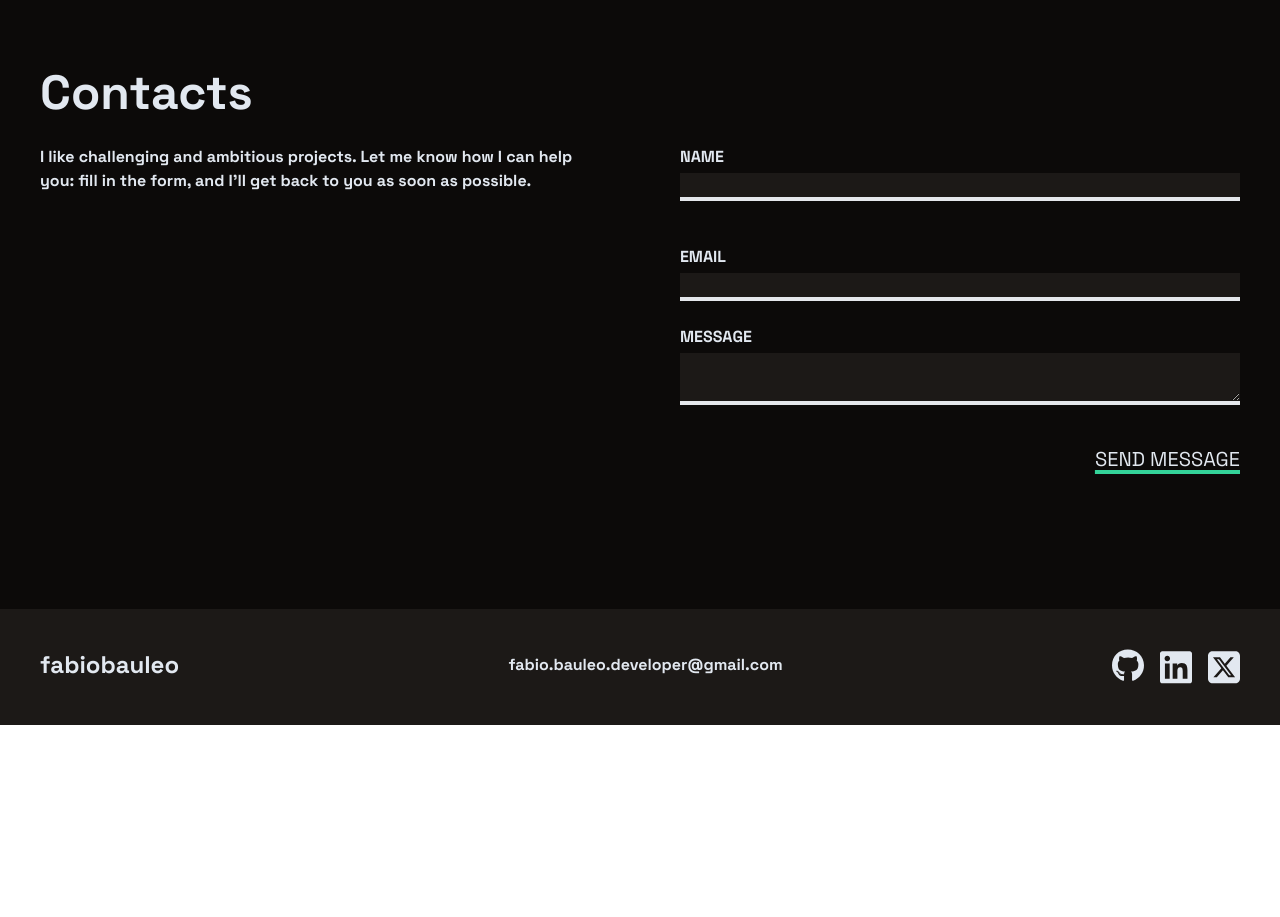
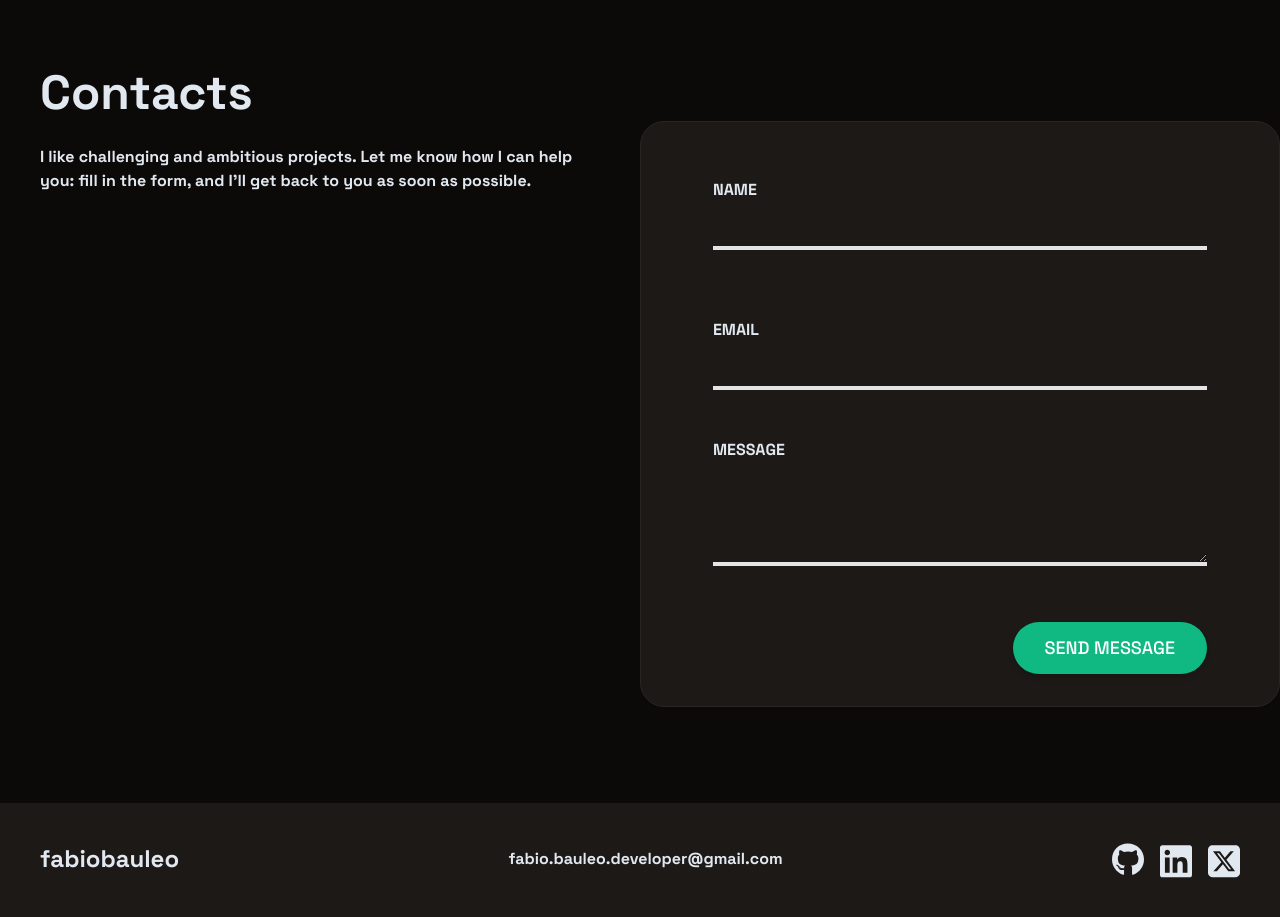
Before and after one commit to FabioDev86/my_new_portfolio, a Next.js app: page / in a window 1280 px wide. Shown: the part 1920-2837 px from the top of the page. Before the commit the page ends 2645 px from the top, so only its background shows below. Built offline with nearby package versions, Linux system fonts and the light colour scheme.

Commit message:
fix(ui): enhance Contact form UX, add visual feedback, and polish premium styling

```diff
--- a/src/components/Contact.jsx
+++ b/src/components/Contact.jsx
@@ -8,14 +8,15 @@ import text from "../utils/text.json";
 
 export default function Contact(){
     const {language} = useLanguage();
+    const [submitStatus, setSubmitStatus] = useState({ state: 'idle', message: '' });
 
     const MyInput = ({ label, ...props }) => {
         const [field, meta] = useField(props);
         return (
             <div className="mx-10 flex flex-col  my-5">
                 <label htmlFor={props.id || props.name} className="self-start"><p className="m-0">{label}</p></label>
-                <input className="border-b-4 outline-none dark:bg-stone-900 dark:caret-slate-200 dark:text-slate-200 bg-zinc-100" {...field} {...props} />
-                <div className="error">{ meta.touched && meta.error ? meta.error : null }</div>
+                <input className="border-b-4 outline-none dark:bg-stone-900 dark:caret-emerald-400 dark:text-slate-200 bg-zinc-50 border-zinc-200 focus:border-emerald-500 transition-colors py-2" {...field} {...props} />
+                <div className="text-red-500 text-sm mt-1 h-5 text-left">{ meta.touched && meta.error ? meta.error : null }</div>
             </div>
         );
     };
@@ -24,12 +25,13 @@ export default function Contact(){
         return (
           <div className="mx-10 flex flex-col">
             <label htmlFor={props.id || props.name} className="self-start"><p className="m-0">{label}</p></label>
-            <textarea className="border-b-4 outline-none dark:bg-stone-900 dark:caret-slate-200 dark:text-slate-200 bg-zinc-100" {...field} {...props} />
-            <div className="error">{ meta.touched && meta.error ? meta.error : null }</div>
+            <textarea className="border-b-4 outline-none dark:bg-stone-900 dark:caret-emerald-400 dark:text-slate-200 bg-zinc-50 border-zinc-200 focus:border-emerald-500 transition-colors py-2 min-h-[100px]" {...field} {...props} />
+            <div className="text-red-500 text-sm mt-1 h-5 text-left">{ meta.touched && meta.error ? meta.error : null }</div>
           </div>
         );
     };
-    async function handleSubmit(values){
+    async function handleSubmit(values, { setSubmitting, resetForm }){
+        setSubmitStatus({ state: 'submitting', message: '' });
         let params = {
             to_name : "Fabio",
             from_name : values.name,
@@ -38,9 +40,14 @@ export default function Contact(){
         };
         emailjs.send('service_wsxg3dy', 'template_59d3ypj', params, 'n629mPkgzuzLZfXwH')
             .then((result) => {
-                alert("Your email has been sent");
+                setSubmitStatus({ state: 'success', message: 'Message sent successfully!' });
+                setSubmitting(false);
+                resetForm();
+                setTimeout(() => setSubmitStatus({ state: 'idle', message: '' }), 5000);
             }, (error) => {
-                console.log(error.text);
+                console.error(error);
+                setSubmitStatus({ state: 'error', message: 'Failed to send message. Please try again.' });
+                setSubmitting(false);
             }
         );
     }
@@ -85,10 +92,10 @@ export default function Contact(){
                                 text.contact.errors.message_required.deutsch)
                         })
                     }
-                    onSubmit = { values => {handleSubmit(values)}}
+                    onSubmit = { (values, formikHelpers) => {handleSubmit(values, formikHelpers)}}
                 >
-
-                    <Form className="basis-1/2 sm:flex sm:flex-col">
+                    {({ isSubmitting }) => (
+                    <Form className="basis-1/2 sm:flex sm:flex-col mx-4 sm:mx-0 bg-white dark:bg-stone-900 border border-zinc-100 dark:border-stone-800 p-6 sm:p-8 rounded-3xl shadow-sm">
                         <MyInput
                             label={
                                 language === 'english' ? text.contact.name_label.english :
@@ -112,12 +119,20 @@ export default function Contact(){
                             name="message"
                             type="textarea"
                         />
-                        <button type="submit" id="submit" className="dark:text-slate-200 my-10 self-end sm:text-xl sm:mx-10 underline decoration-emerald-400 underline-offset-4 decoration-4">{
-                                language === 'english' ? text.contact.button.english :
-                                language === 'italiano' ? text.contact.button.italiano :
-                                text.contact.button.deutsch
-                            }</button>
+                        <div className="flex flex-col sm:flex-row justify-between items-center sm:mx-10 mt-8 gap-4">
+                            {submitStatus.state === 'success' && <p className="text-emerald-500 m-0 font-medium">{submitStatus.message}</p>}
+                            {submitStatus.state === 'error' && <p className="text-red-500 m-0 font-medium">{submitStatus.message}</p>}
+                            <div className="flex-1"></div>
+                            <button disabled={isSubmitting || submitStatus.state === 'submitting'} type="submit" id="submit" className={`bg-emerald-500 hover:bg-emerald-600 text-white font-medium py-3 px-8 rounded-full transition-all duration-300 shadow-md hover:shadow-lg sm:text-lg hover:-translate-y-1 ${(isSubmitting || submitStatus.state === 'submitting') ? 'opacity-70 cursor-not-allowed transform-none' : ''}`}>
+                                {isSubmitting || submitStatus.state === 'submitting' ? 'Sending...' : (
+                                    language === 'english' ? text.contact.button.english :
+                                    language === 'italiano' ? text.contact.button.italiano :
+                                    text.contact.button.deutsch
+                                )}
+                            </button>
+                        </div>
                     </Form>
+                    )}
                 </Formik>
              </div>
         </div>
```
